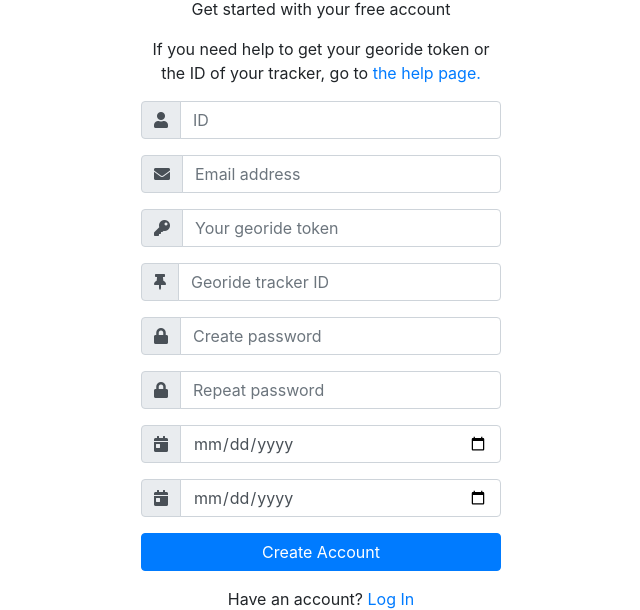
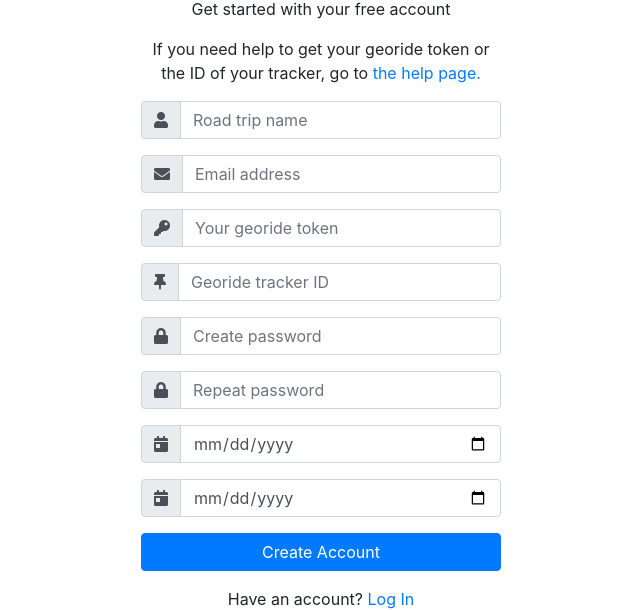
Before and after one commit to ripoul/georide-position, a Django app: page /create in a window 1280 px wide. Shown: the part 141-751 px from the top of the page, without its empty margins (319-959 px from the left). Run offline with Django 3.2, Linux system fonts and the light colour scheme; some libraries are stand-ins or nearby versions.

Commit message:
update 'id' placeholder (#40)

```diff
--- a/map/templates/map/connect-account.html
+++ b/map/templates/map/connect-account.html
@@ -20,7 +20,7 @@
                             <div class="input-group-prepend">
                                 <span class="input-group-text"> <i class="fa fa-user"></i> </span>
                             </div>
-                            <input id="id" name="id" class="form-control" placeholder="ID" type="text" required>
+                            <input id="id" name="id" class="form-control" placeholder="Road trip name" type="text" required>
                         </div> <!-- form-group// -->
                         <div class="form-group input-group">
                             <div class="input-group-prepend">
--- a/map/templates/map/create-account.html
+++ b/map/templates/map/create-account.html
@@ -23,7 +23,7 @@
                             <div class="input-group-prepend">
                                 <span class="input-group-text"> <i class="fa fa-user"></i> </span>
                             </div>
-                            <input id="id" name="id" class="form-control" placeholder="ID" type="text" required>
+                            <input id="id" name="id" class="form-control" placeholder="Road trip name" type="text" required>
                         </div> <!-- form-group// -->
                         <div class="form-group input-group">
                             <div class="input-group-prepend">
--- a/map/templates/map/modify-account.html
+++ b/map/templates/map/modify-account.html
@@ -23,7 +23,7 @@
                         <div class="input-group-prepend">
                             <span class="input-group-text"> <i class="fa fa-user"></i> </span>
                         </div>
-                        <input value="{{ id }}" id="id" name="id" class="form-control" placeholder="ID" type="text"
+                        <input value="{{ id }}" id="id" name="id" class="form-control" placeholder="Road trip name" type="text"
                             required>
                     </div> <!-- form-group// -->
                     <div class="form-group input-group">
```
